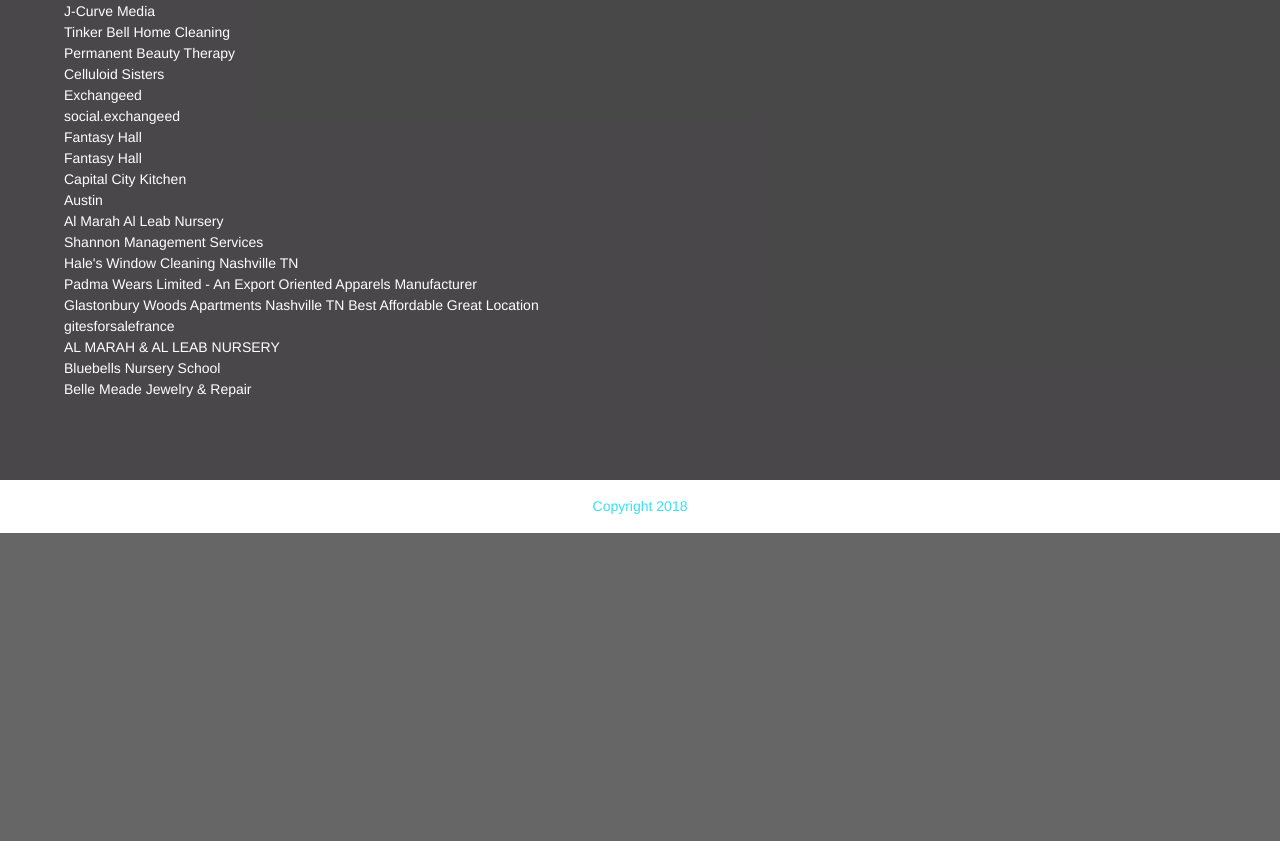
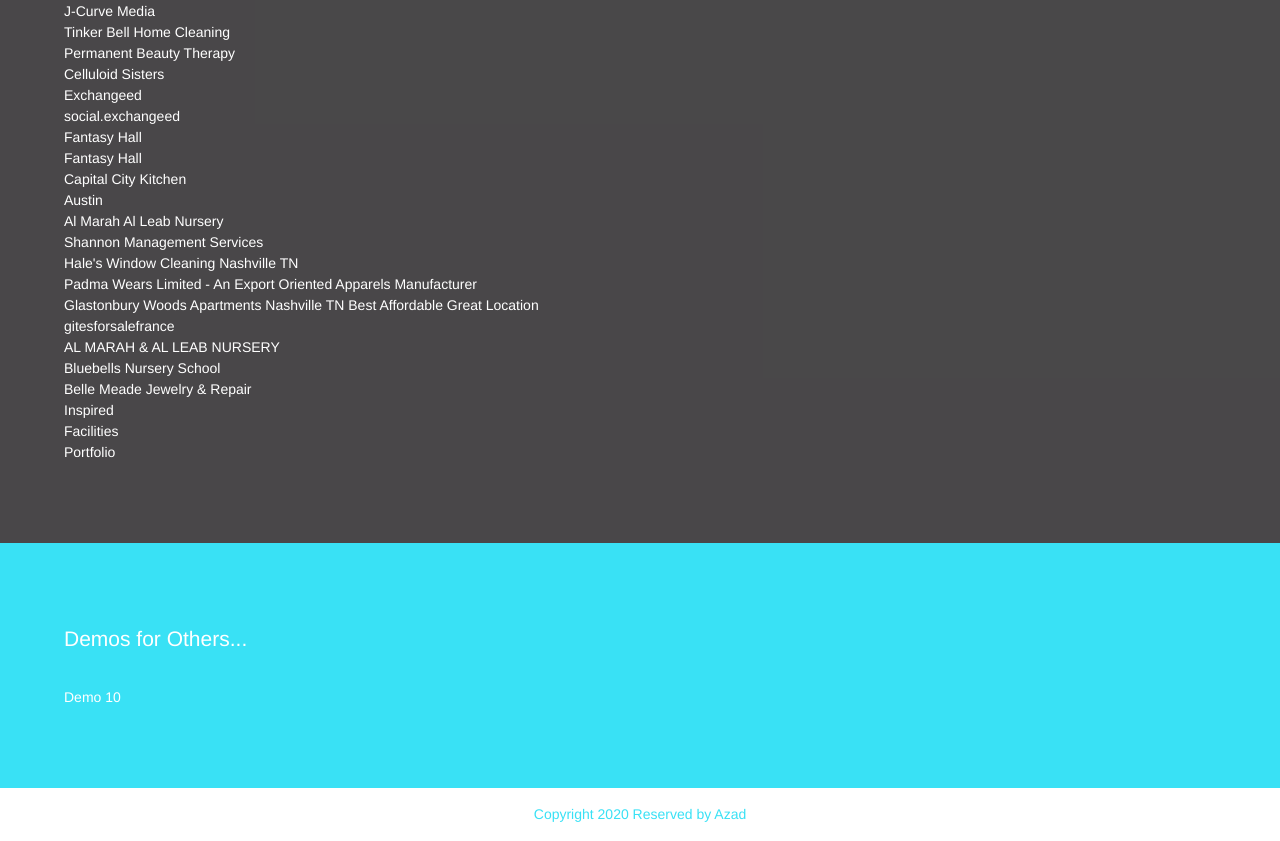
Before and after one commit to webazad/azad-websites, a plain HTML site: page index.html in a window 1280 px wide. Shown: the part 639-1480 px from the top of the page. Before the commit the page ends 1172 px from the top, so only its background shows below. Drawn offline with Linux system fonts and the light colour scheme.

Commit message:
A bit changed

```diff
--- a/index.html
+++ b/index.html
@@ -69,6 +69,18 @@
                         <li><a href="https://company.connect.ae/" target="_blank" title="AL MARAH & AL LEAB NURSERY">AL MARAH & AL LEAB NURSERY</a></li>
                         <li><a href="https://www.bluebellsnursery.com" target="_blank" title="Bluebells Nursery School">Bluebells Nursery School</a></li>
                         <li><a href="https://bellemeadejewelry.com/" target="_blank" title="Belle Meade Jewelry & Repair">Belle Meade Jewelry & Repair</a></li>
+                        <li><a href="https://www.idffa.com.au/" target="_blank" title="Inspired">Inspired</a></li>
+                        <li><a href="http://www.shannonfms.ie/" target="_blank" title="Facilities">Facilities</a></li>
+                        <li><a href="https://richardgirolami.com/" target="_blank" title="Portfolio">Portfolio</a></li>
+                    </ol>
+                </div>
+            </section><!-- ends section -->
+            <!-- SECTION BEGINS -->
+            <section class="azad-section azad-demo">
+                <div class="azad-container">
+                    <h2>Demos for Others...</h2>
+                    <ol>
+                        <li><a href="https://olympus.crumina.net/" target="_blank" title="Demo 9">Demo 10</a></li>
                     </ol>
                 </div>
             </section><!-- ends section -->
@@ -76,7 +88,7 @@
             <div class="azad-footer">
                 <div class="azad-container">
                     <div class="footer-container">
-                        <p>Copyright 2018</p>
+                        <p>Copyright 2020 Reserved by Azad</p>
                     </div>
                 </div>
             </footer><!-- ends footer -->
--- a/sass/headers/_header.scss
+++ b/sass/headers/_header.scss
@@ -45,6 +45,7 @@
     .azad-header{
         .header-container{
             flex-direction:column;
+
             .logo{text-align:center;}
 
             .azad-nav{
```
Also changed, not shown: 1 other file.
